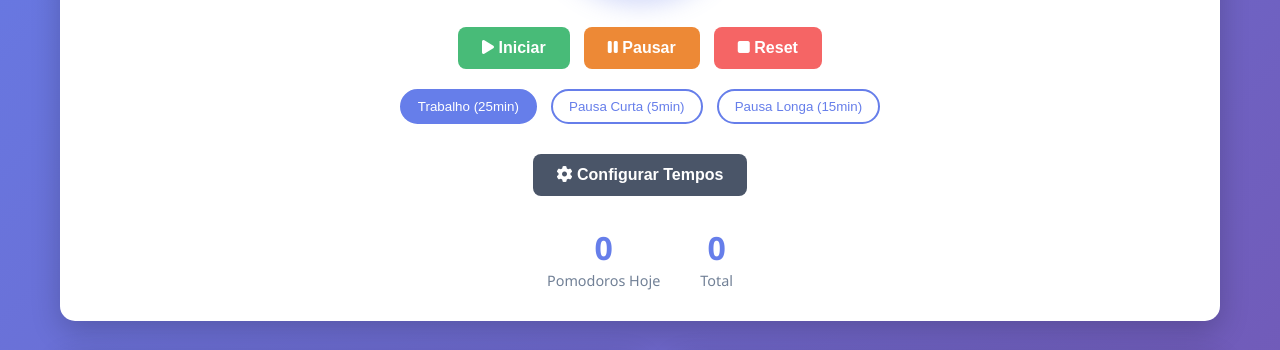
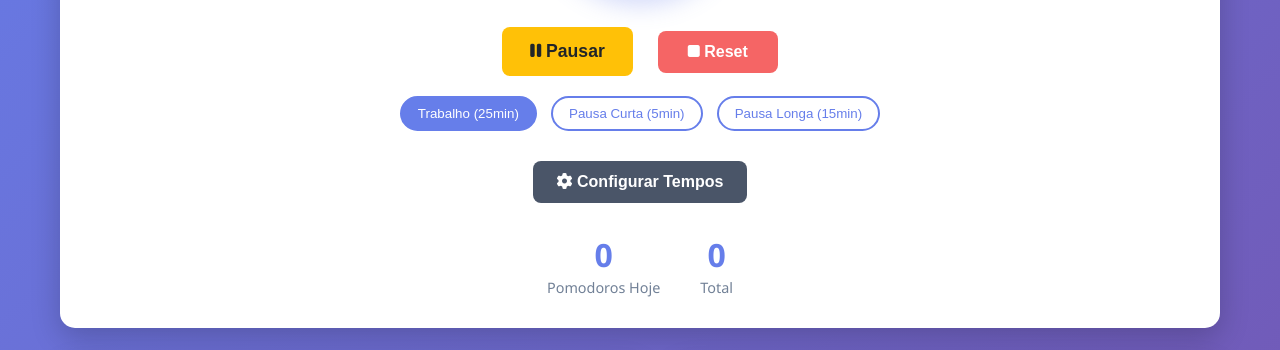
Before and after one commit to aLuizab/devhabits, a plain HTML site: page index.html in a window 1280 px wide. Both pictures are taken after a click on the button "Iniciar". Shown: the part 391-741 px from the top of the page. Drawn offline with nearby package versions, Linux system fonts and the light colour scheme.

Commit message:
🎮 Implement single play/pause toggle button
🔄 Button Consolidation:
- Replace separate Start/Pause buttons with single toggle button
- Button dynamically changes between Play (▶️) and Pause (⏸️) states
- Visual feedback with color changes (primary → warning)
- Improved UX with single-click timer control

🎨 Visual Improvements:
- Enhanced timer controls layout with flexbox
- Larger, more prominent play/pause button
- Added hover effects and smooth transitions
- Warning button styling for pause state
- Better spacing and alignment

🔧 Technical Implementation:
- New toggleTimer() method for state management
- Updated startTimer() to change button to pause state
- Updated pauseTimer() to change button to play state
- Updated resetTimer() and setMode() to reset button state
- Consistent button state management across all timer operations

✨ User Experience:
- Single button reduces cognitive load
- Clear visual indication of current timer state
- Consistent behavior across all timer interactions
- More intuitive and modern interface design

The timer now uses a single, intelligent button that adapts to the current state, making it easier and more intuitive to control the Pomodoro timer.

```diff
--- a/index.html
+++ b/index.html
@@ -35,11 +35,8 @@
                         <span id="timer">25:00</span>
                     </div>
                     <div class="timer-controls">
-                        <button id="startBtn" class="btn btn-primary">
+                        <button id="playPauseBtn" class="btn btn-primary">
                             <i class="fas fa-play"></i> Iniciar
-                        </button>
-                        <button id="pauseBtn" class="btn btn-secondary">
-                            <i class="fas fa-pause"></i> Pausar
                         </button>
                         <button id="resetBtn" class="btn btn-danger">
                             <i class="fas fa-stop"></i> Reset
--- a/script.js
+++ b/script.js
@@ -91,8 +91,7 @@ class HabitTracker {
 
     setupEventListeners() {
         // Timer controls
-        document.getElementById('startBtn').addEventListener('click', () => this.startTimer());
-        document.getElementById('pauseBtn').addEventListener('click', () => this.pauseTimer());
+        document.getElementById('playPauseBtn').addEventListener('click', () => this.toggleTimer());
         document.getElementById('resetBtn').addEventListener('click', () => this.resetTimer());
 
         // Timer modes
@@ -832,10 +831,25 @@ class HabitTracker {
             setTimeout(() => document.body.removeChild(toast), 300);
         }, 3000);
     }
+
+    toggleTimer() {
+        if (this.timer.isRunning) {
+            this.pauseTimer();
+        } else {
+            this.startTimer();
+        }
+    }
+
     startTimer() {
         if (!this.timer.isRunning) {
             this.timer.isRunning = true;
             document.querySelector('.timer-display').classList.add('active');
+
+            // Update button to show pause
+            const playPauseBtn = document.getElementById('playPauseBtn');
+            playPauseBtn.innerHTML = '<i class="fas fa-pause"></i> Pausar';
+            playPauseBtn.classList.remove('btn-primary');
+            playPauseBtn.classList.add('btn-warning');
 
             this.timer.interval = setInterval(() => {
                 if (this.timer.seconds === 0) {
@@ -857,6 +871,12 @@ class HabitTracker {
         this.timer.isRunning = false;
         document.querySelector('.timer-display').classList.remove('active');
         clearInterval(this.timer.interval);
+
+        // Update button to show play
+        const playPauseBtn = document.getElementById('playPauseBtn');
+        playPauseBtn.innerHTML = '<i class="fas fa-play"></i> Iniciar';
+        playPauseBtn.classList.remove('btn-warning');
+        playPauseBtn.classList.add('btn-primary');
     }
 
     resetTimer() {
@@ -864,6 +884,12 @@ class HabitTracker {
         this.timer.minutes = this.modes[this.timer.mode].minutes;
         this.timer.seconds = 0;
         this.updateTimerDisplay();
+
+        // Ensure button is in initial state
+        const playPauseBtn = document.getElementById('playPauseBtn');
+        playPauseBtn.innerHTML = '<i class="fas fa-play"></i> Iniciar';
+        playPauseBtn.classList.remove('btn-warning');
+        playPauseBtn.classList.add('btn-primary');
     }
 
     setMode(mode) {
@@ -876,6 +902,12 @@ class HabitTracker {
         // Update active mode button
         document.querySelectorAll('.mode-btn').forEach(btn => btn.classList.remove('active'));
         document.getElementById(mode + 'Mode').classList.add('active');
+
+        // Ensure play/pause button is in initial state
+        const playPauseBtn = document.getElementById('playPauseBtn');
+        playPauseBtn.innerHTML = '<i class="fas fa-play"></i> Iniciar';
+        playPauseBtn.classList.remove('btn-warning');
+        playPauseBtn.classList.add('btn-primary');
     }
 
     timerComplete() {
--- a/styles.css
+++ b/styles.css
@@ -199,6 +199,26 @@ h2 i {
 
 .timer-controls {
     margin-bottom: 20px;
+    display: flex;
+    gap: 15px;
+    justify-content: center;
+    align-items: center;
+}
+
+.timer-controls .btn {
+    min-width: 120px;
+    font-weight: 600;
+    transition: all 0.3s ease;
+}
+
+#playPauseBtn {
+    font-size: 1.1rem;
+    padding: 14px 28px;
+}
+
+#playPauseBtn:hover {
+    transform: translateY(-2px);
+    box-shadow: 0 4px 12px rgba(0, 0, 0, 0.2);
 }
 
 .btn {
@@ -225,6 +245,18 @@ h2 i {
 .btn-secondary {
     background: #ed8936;
     color: white;
+}
+
+.btn-warning {
+    background: #ffc107;
+    color: #212529;
+    font-weight: 600;
+}
+
+.btn-warning:hover {
+    background: #e0a800;
+    transform: translateY(-2px);
+    box-shadow: 0 4px 12px rgba(255, 193, 7, 0.3);
 }
 
 .btn-danger {
```
